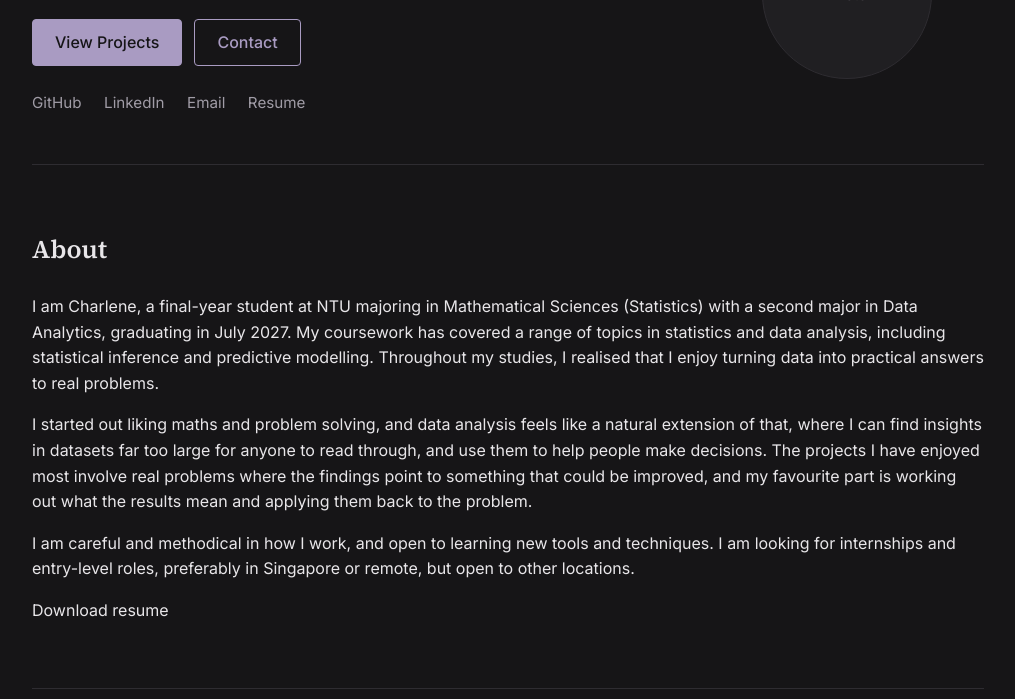
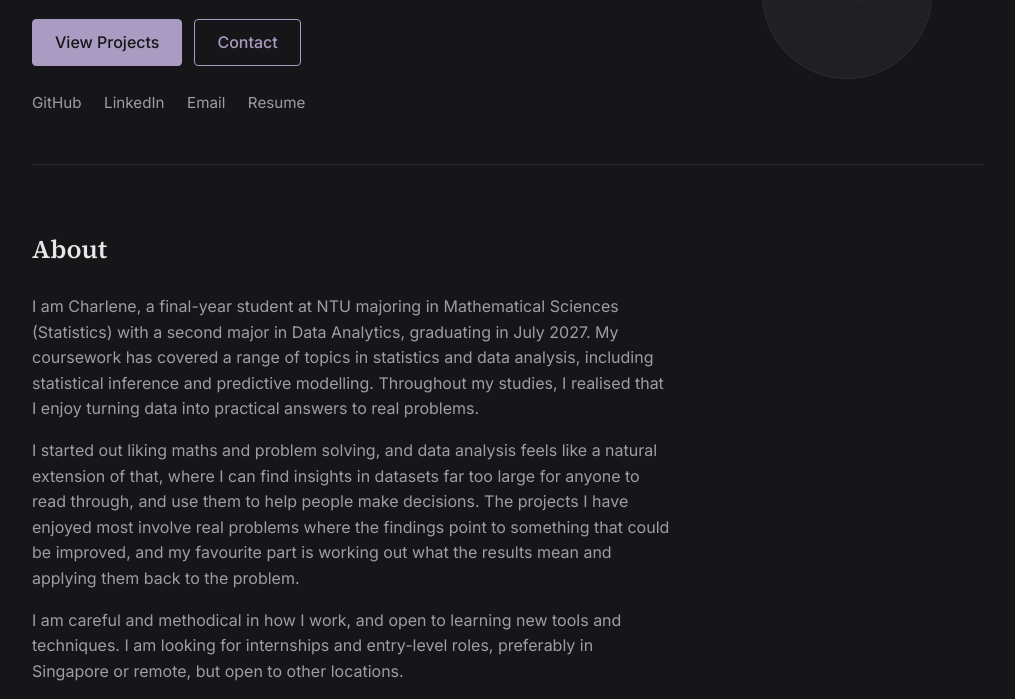
Before and after one commit to charlenetxy/charlenetxy.github.io, a plain HTML site: page index.html in a window 1280 px wide. Shown: the part 252-951 px from the top of the page, without its empty margins (132-1147 px from the left). Drawn offline with Linux system fonts and the light colour scheme.

Commit message:
Add styles for about section and text links

```diff
--- a/style.css
+++ b/style.css
@@ -98,6 +98,12 @@ h1 { font-size: 2.8rem; line-height: 1.15; margin: 0 0 12px; }
   font-size: 0.9rem;
 }
 
+/* About */
+.about-text { max-width: 640px; }
+.about-text p { color: var(--text-soft); margin: 0 0 16px; }
+.text-link { color: var(--accent); font-weight: 500; }
+.text-link:hover { text-decoration: underline; }
+
 /* Footer */
 footer {
   text-align: center;
```
